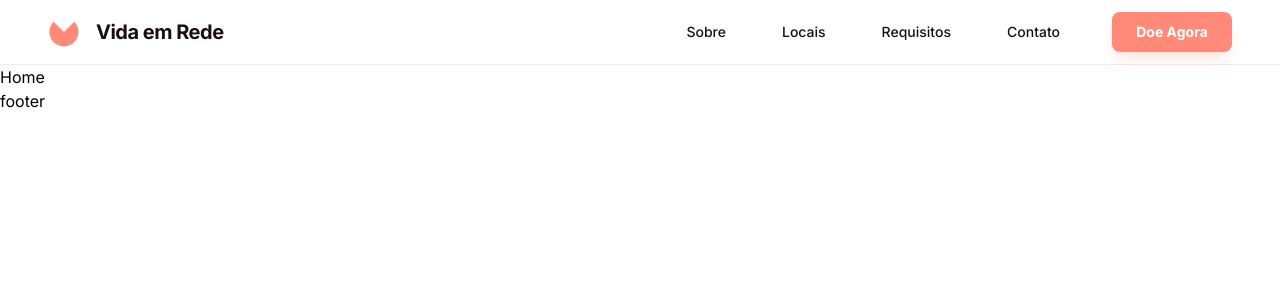
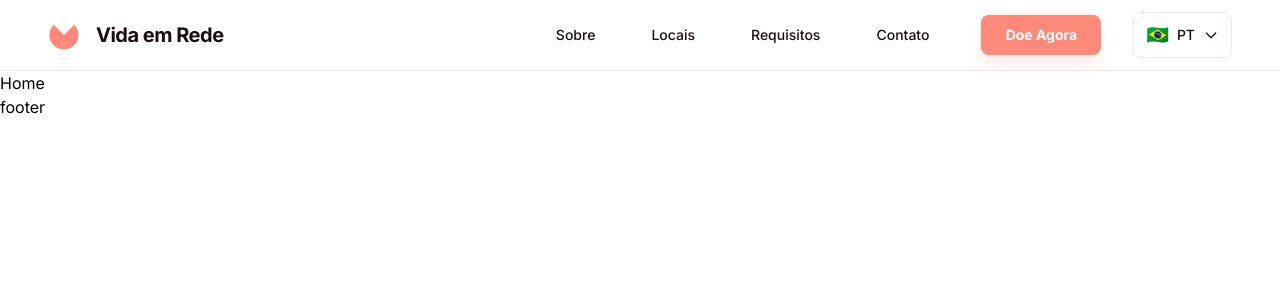
Before and after one commit to luizgdsmdev/rede-vida-project, a React (Vite) app in the folder rede-vida-UI/: page / in a window 1280 px wide. Shown: the top 300 px of the page. Built offline with nearby package versions, Linux system fonts and the light colour scheme.

Commit message:
Implement multi-language support
Adds a new `LanguageSelector` component to allow users to switch between Portuguese, English, and Spanish.

Updates translations for navigation links and other text elements to support the new languages.
Adjusts header max-width for better layout.

```diff
--- a/rede-vida-UI/src/components/shared/header/Header.jsx
+++ b/rede-vida-UI/src/components/shared/header/Header.jsx
@@ -12,7 +12,7 @@ function Header() {
 
   return (
     <header className="sticky top-0 z-50 w-full bg-white/80 dark:bg-background-dark/80 backdrop-blur-3xl border-b border-solid border-[#f3e7e9] dark:border-[#3d2a2d] px-6 lg:px-12 py-3">
-        <div className="max-w-[1200px] mx-auto flex items-center justify-between whitespace-nowrap">
+        <div className="max-w-[1400px] mx-auto flex items-center justify-between whitespace-nowrap">
             <Logo />
 
             <MenuButtom toggleMenu={toggleMenu} isMenuOpen={isMenuOpen} />
--- /dev/null
+++ b/rede-vida-UI/src/components/shared/header/languageSelector/LanguageSelector.jsx
@@ -0,0 +1,62 @@
+import React, { useState } from 'react'
+import { useTranslation } from 'react-i18next'
+
+const LanguageSelector = () => {
+  const { i18n } = useTranslation()
+  const [isOpen, setIsOpen] = useState(false)
+
+  const languages = [
+    { code: 'pt', name: 'PT', flag: '🇧🇷' },
+    { code: 'en', name: 'EN', flag: '🇺🇸' },
+    { code: 'es', name: 'ES', flag: '🇪🇸' }
+  ]
+
+  const currentLanguage = languages.find(lang => lang.code === i18n.language) || languages[0]
+
+  const handleLanguageChange = (langCode) => {
+    i18n.changeLanguage(langCode)
+    setIsOpen(false)
+  }
+
+  return (
+    <div className="relative z-50">
+      <button
+        onClick={() => setIsOpen(!isOpen)}
+        className="flex items-center gap-2 px-3 py-2 rounded-lg border border-[#f3e7e9] dark:border-[#3d2a2d] bg-white dark:bg-background-dark hover:bg-gray-50 dark:hover:bg-gray-800 transition-colors"
+        aria-label="Change language"
+      >
+        <span className="text-lg flex-shrink-0">{currentLanguage.flag}</span>
+        <span className="text-sm font-medium text-[#1b0e10] dark:text-gray-300">
+          {currentLanguage.name}
+        </span>
+        <svg
+          className={`w-4 h-4 text-[#1b0e10] dark:text-gray-300 transition-transform ${isOpen ? 'rotate-180' : ''}`}
+          fill="none"
+          stroke="currentColor"
+          viewBox="0 0 24 24"
+        >
+          <path strokeLinecap="round" strokeLinejoin="round" strokeWidth={2} d="M19 9l-7 7-7-7" />
+        </svg>
+      </button>
+
+      {isOpen && (
+        <div className="absolute right-0 left-0 mt-2 w-full bg-white dark:bg-background-dark border border-[#f3e7e9] dark:border-[#3d2a2d] rounded-lg shadow-lg z-[100]">
+          {languages.map((language) => (
+            <button
+              key={language.code}
+              onClick={() => handleLanguageChange(language.code)}
+              className={`w-full flex items-center gap-2 px-3 py-2 text-sm hover:bg-gray-50 dark:hover:bg-gray-800 transition-colors ${
+                language.code === i18n.language ? 'bg-primary/10 text-primary' : 'text-[#1b0e10] dark:text-gray-300'
+              }`}
+            >
+              <span className="text-lg flex-shrink-0">{language.flag}</span>
+              <span className="font-medium">{language.name}</span>
+            </button>
+          ))}
+        </div>
+      )}
+    </div>
+  )
+}
+
+export default LanguageSelector
--- a/rede-vida-UI/src/components/shared/header/navigation/Navigation.jsx
+++ b/rede-vida-UI/src/components/shared/header/navigation/Navigation.jsx
@@ -1,27 +1,33 @@
 import React, { memo } from 'react'
+import { useTranslation } from 'react-i18next'
+import LanguageSelector from "../languageSelector/LanguageSelector"
 
 const navLinkClass = "block text-[#1b0e10] dark:text-gray-300 text-sm font-medium py-2 px-5 rounded-lg transition-all duration-300 cursor-pointer hover:bg-primary hover:text-white hover:shadow-lg hover:shadow-primary/20";
 
 function Navigation({ isMenuOpen, toggleMenu }) {
+  const { t } = useTranslation()
   return (
     <>
       {/* Menu Desktop */}
       <div className="hidden lg:flex justify-end gap-8 items-center">
           <nav className="flex items-center gap-4">
               <a className={navLinkClass} href="#">
-                Sobre
+                {t('navigation.about')}
               </a>
               <a className={navLinkClass} href="#">
-                Locais
+                {t('navigation.locations')}
               </a>
               <a className={navLinkClass} href="#">
-                Requisitos
+                {t('navigation.requirements')}
               </a>
               <a className={navLinkClass} href="#">
-                Contato
+                {t('navigation.contact')}
               </a>
           </nav>
-          <button className="flex min-w-[120px] cursor-pointer items-center justify-center rounded-lg h-10 px-5 bg-primary text-white text-sm font-bold shadow-lg shadow-primary/20 hover:bg-primary/90 transition-all">Doe Agora</button>
+          <button className="flex min-w-[120px] cursor-pointer items-center justify-center rounded-lg h-10 px-5 bg-primary text-white text-sm font-bold shadow-lg shadow-primary/20 hover:bg-primary/90 transition-all">{t('donate_now')}</button>
+          <div className="relative">
+            <LanguageSelector />
+          </div>
       </div>
 
       {/* Menu Mobile */}
@@ -29,19 +35,20 @@ function Navigation({ isMenuOpen, toggleMenu }) {
           <div className="flex flex-col p-6 gap-6">
               <nav className="flex flex-col gap-4">
                   <a className={`${navLinkClass} text-center`} href="#" onClick={toggleMenu}>
-                      Sobre
+                      {t('navigation.about')}
                   </a>
                   <a className={`${navLinkClass} text-center`} href="#" onClick={toggleMenu}>
-                      Locais
+                      {t('navigation.locations')}
                   </a>
                   <a className={`${navLinkClass} text-center`} href="#" onClick={toggleMenu}>
-                      Requisitos
+                      {t('navigation.requirements')}
                   </a>
                   <a className={`${navLinkClass} text-center`} href="#" onClick={toggleMenu}>
-                      Contato
+                      {t('navigation.contact')}
                   </a>
               </nav>
-              <button className="flex min-w-[120px] cursor-pointer items-center justify-center rounded-lg h-10 px-5 bg-primary text-white text-sm font-bold shadow-lg shadow-primary/20 hover:bg-primary/90 transition-all">Doe Agora</button>
+              <button className="flex min-w-[120px] cursor-pointer items-center justify-center rounded-lg h-10 px-5 bg-primary text-white text-sm font-bold shadow-lg shadow-primary/20 hover:bg-primary/90 transition-all">{t('donate_now')}</button>
+              <LanguageSelector />
               {/* <div className="bg-center bg-no-repeat aspect-square bg-cover rounded-full size-10 ring-2 ring-primary/10" alt="User profile avatar placeholder" style={{ backgroundImage: 'url("https://lh3.googleusercontent.com/aida-public/AB6AXuD07DDp1m9FZix1SQ56dxdr4qgSb2sJZM8eAS_-h-lWJYKJ7IHFurOPMiL95MdMUpSpvQZee4wo5ew6h-zRBH-3K9wnnSH_XcCo7SAUxFSZrU96x4W_h6MvZjMjvKjOu-VcLTz-C4NF98TcZtgH2kOkq_rVHief11i1S6Ms--UJ06iwcEfczPEX8KraA0enp16mLxWLPFenCvPKFAWyAdR0Kax7d-vry-teAgb3m8ze5ibeYKV9LPrSLisgL-OwwsFW1ubiSQJzjA")' }}></div> */}
           </div>
       </div>
--- a/rede-vida-UI/src/i18n/i18n.js
+++ b/rede-vida-UI/src/i18n/i18n.js
@@ -3,13 +3,15 @@ import { initReactI18next } from "react-i18next"
 
 import pt from "../locales/pt/translation.json"
 import en from "../locales/en/translation.json"
+import es from "../locales/es/translation.json"
 
 i18n
   .use(initReactI18next)
   .init({
     resources: {
       pt: { translation: pt },
-      en: { translation: en }
+      en: { translation: en },
+      es: { translation: es }
     },
     lng: "pt",
     fallbackLng: "en",
--- a/rede-vida-UI/src/locales/en/translation.json
+++ b/rede-vida-UI/src/locales/en/translation.json
@@ -1,4 +1,10 @@
 {
   "hero_title": "Your donation is the pulse of many lives",
-  "donate_now": "Donate Now"
+  "donate_now": "Donate Now",
+  "navigation": {
+    "about": "About",
+    "locations": "Locations",
+    "requirements": "Requirements",
+    "contact": "Contact"
+  }
 }
--- a/rede-vida-UI/src/locales/es/translation.json
+++ b/rede-vida-UI/src/locales/es/translation.json
@@ -1,4 +1,10 @@
 {
   "hero_title": "Tu donación es el latido de muchas vidas",
-  "donate_now": "Dona Ahora"
+  "donate_now": "Dona Ahora",
+  "navigation": {
+    "about": "Acerca de",
+    "locations": "Ubicaciones",
+    "requirements": "Requisitos",
+    "contact": "Contacto"
+  }
 }
--- a/rede-vida-UI/src/locales/pt/translation.json
+++ b/rede-vida-UI/src/locales/pt/translation.json
@@ -1,4 +1,10 @@
 {
   "hero_title": "Sua doação é o pulsar de muitas vidas",
-  "donate_now": "Doe Agora"
+  "donate_now": "Doe Agora",
+  "navigation": {
+    "about": "Sobre",
+    "locations": "Locais",
+    "requirements": "Requisitos",
+    "contact": "Contato"
+  }
 }
--- a/rede-vida-UI/src/main.jsx
+++ b/rede-vida-UI/src/main.jsx
@@ -1,6 +1,7 @@
 import { StrictMode } from 'react'
 import { createRoot } from 'react-dom/client'
 import './index.css'
+import './i18n/i18n.js'
 import { RouterProvider, createBrowserRouter } from 'react-router-dom';
 import App from './App.jsx'
 import About from './components/pages/about/About.jsx';
```
